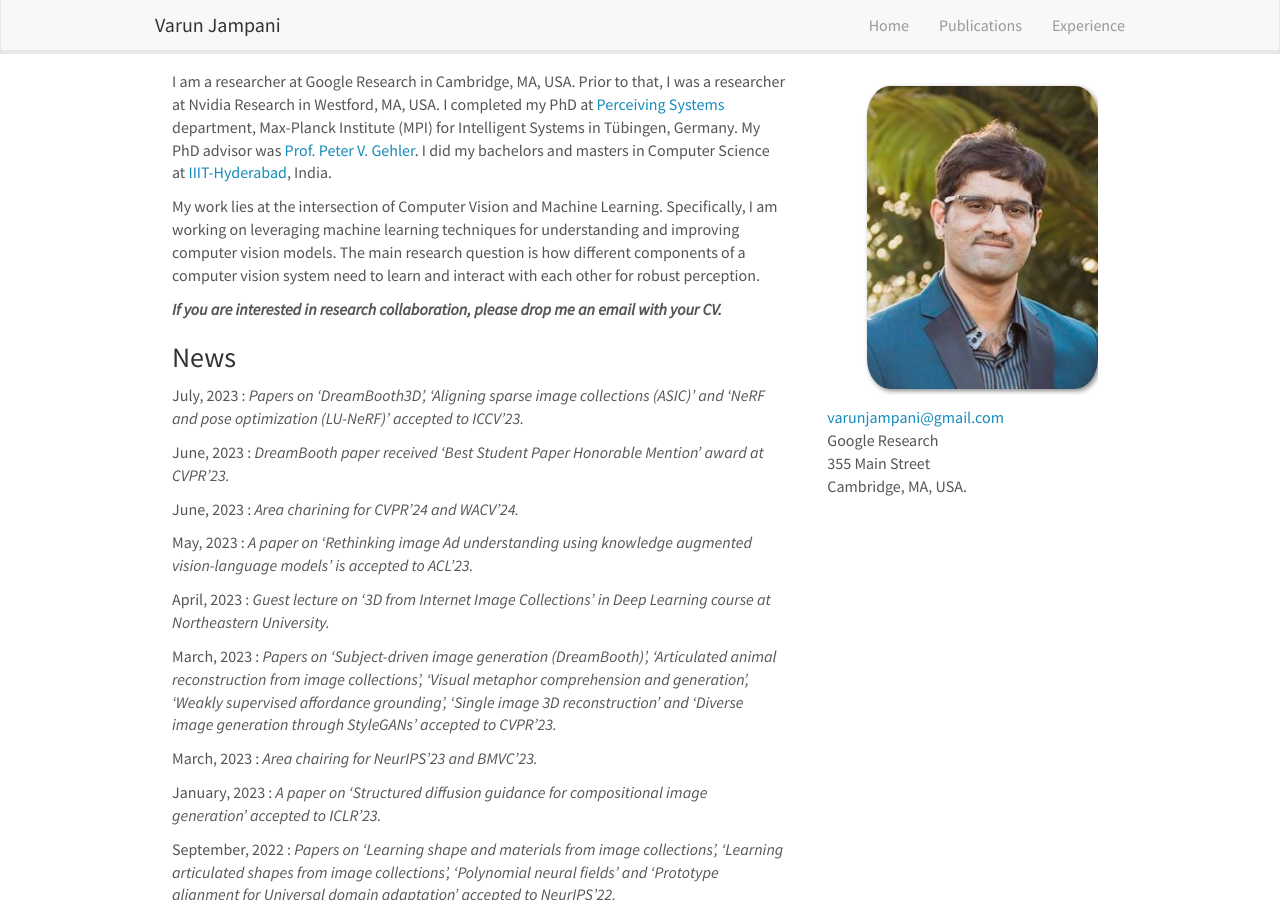
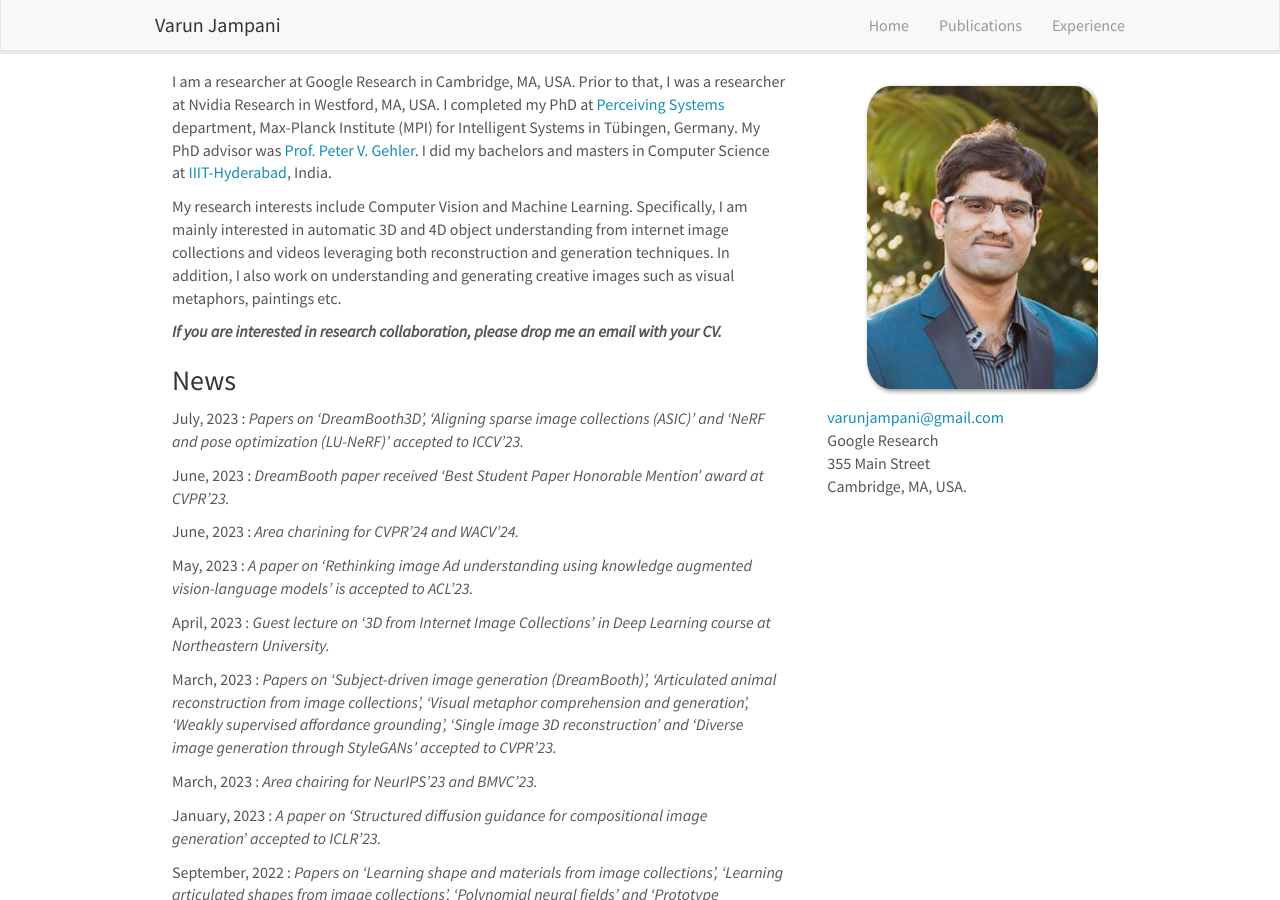
Before and after one commit to varunjampani/varunjampani.github.io, a Jekyll site: the page built from _pages/home.md, in a window 1280 px wide and 900 px high. Built offline with Jekyll 4.4.1, drawn with Linux system fonts in a browser that asks for light colours; nearby versions of some CDN libraries.

Commit message:
Update home.md

```diff
--- a/_pages/home.md
+++ b/_pages/home.md
@@ -15,7 +15,9 @@ permalink: /
 I am a researcher at Google Research in Cambridge, MA, USA. Prior to that, I was a researcher at Nvidia Research in Westford, MA, USA. I completed my PhD at [Perceiving Systems](https://ps.is.tuebingen.mpg.de) department, Max-Planck Institute (MPI) for Intelligent Systems in T&uuml;bingen, Germany. My PhD advisor was [Prof. Peter V. Gehler](http://files.is.tue.mpg.de/pgehler//).
 I did my bachelors and masters in Computer Science at [IIIT-Hyderabad](https://www.iiit.ac.in), India.
 
-My work lies at the intersection of Computer Vision and Machine Learning. Specifically, I am working on leveraging machine learning techniques for understanding and improving computer vision models. The main research question is how different components of a computer vision system need to learn and interact with each other for robust perception.
+<!-- My work lies at the intersection of Computer Vision and Machine Learning. Specifically, I am working on leveraging machine learning techniques for understanding and improving computer vision models. The main research question is how different components of a computer vision system need to learn and interact with each other for robust perception. -->
+
+My research interests include Computer Vision and Machine Learning. Specifically, I am mainly interested in automatic 3D and 4D object understanding from internet image collections and videos leveraging both reconstruction and generation techniques. In addition, I also work on understanding and generating creative images such as visual metaphors, paintings etc.
 
 <!-- **_I am looking for motivated students for collaborations and internships. If interested, please drop me an email with your CV._** -->
 
```
